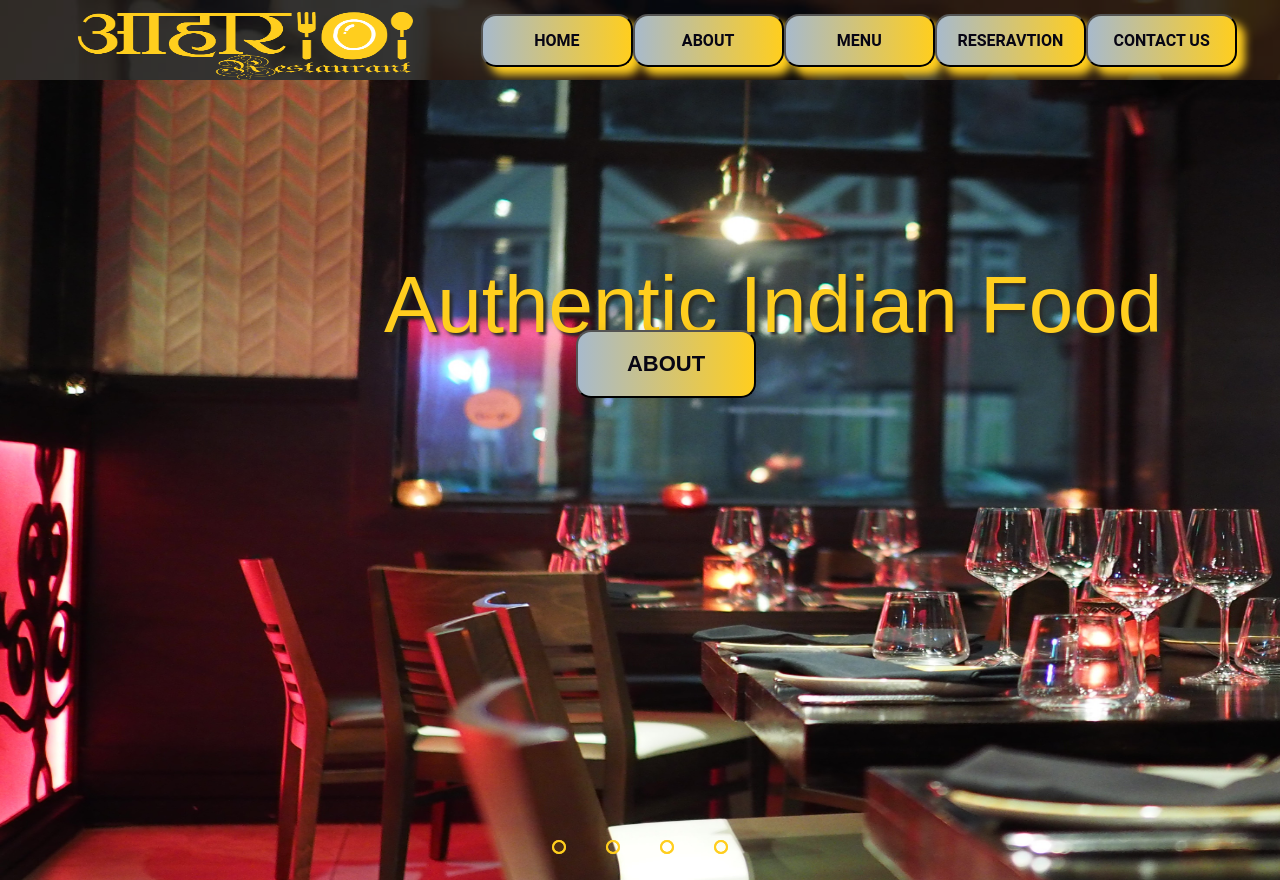
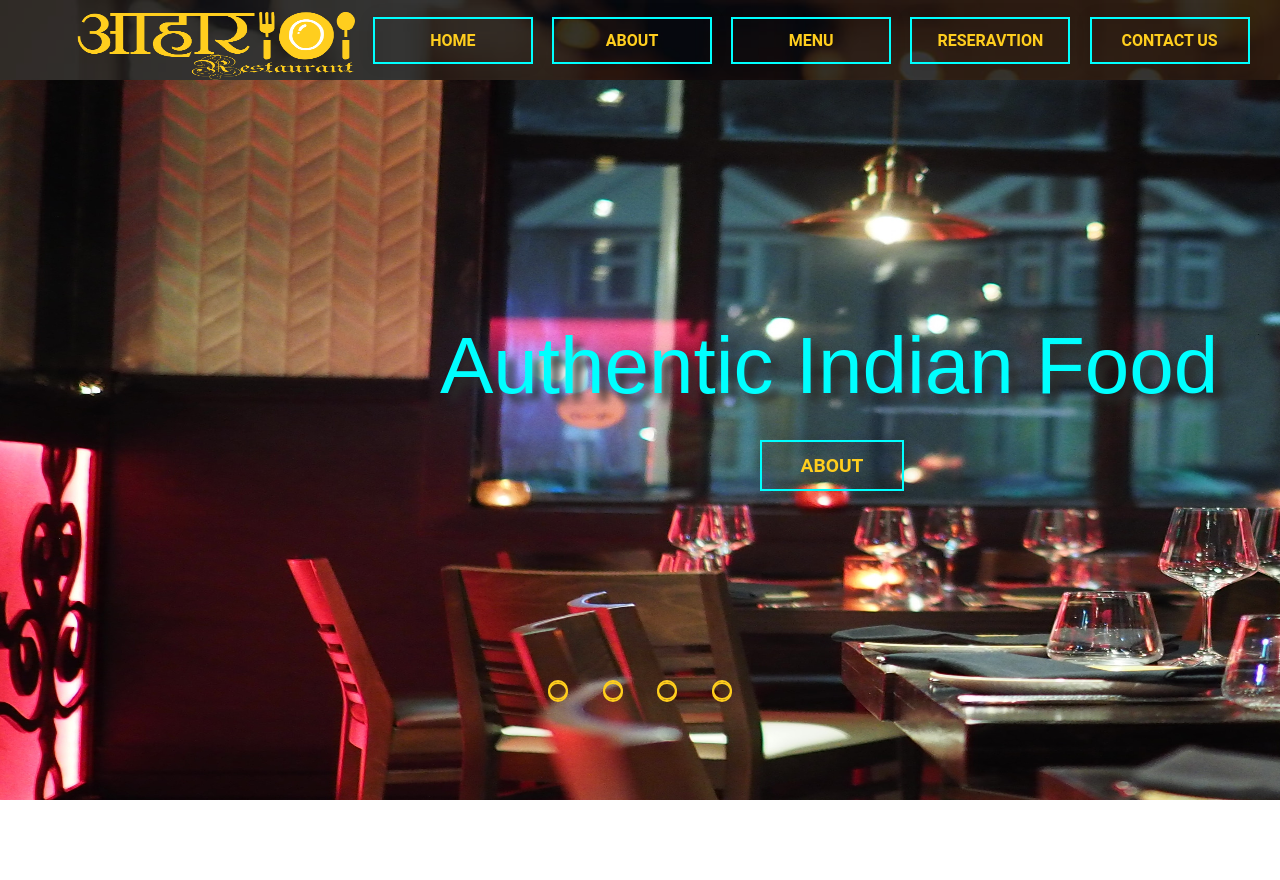
Before and after one commit to anuragsingh16/restaurant, a plain HTML site: page HTML/homepage.html in a window 1280 px wide. After the commit the page ends 800 px from the top, so only its background shows below. Drawn offline with Linux system fonts and the light colour scheme; a web font is replaced by a local one.

Commit message:
big changes

```diff
--- a/CSS/about.css
+++ b/CSS/about.css
@@ -23,11 +23,11 @@
 
     }
 .main ul{
-    padding:10px 30px;
+    padding:2vh 1vh;
 
     }
 .main li{
-    padding: auto;
+    padding: 1.2vh;
 }
 
 .ahar{
@@ -38,40 +38,46 @@
 
 }
 .main ul li a button{
-    width: 4cm;
+    width: 20vh;
 
     }
     .btn{
         align-self:center;
         font-family: "Roboto",sans-serif;
-        font-size: 16px;
+        font-size: 2vh;
         font-weight: bold;
-        background-image: linear-gradient(to right,#a8bacc ,#ffce1e);
-
-        width: 270px;
-        padding: 15px;
+        /* background-image: linear-gradient(to right,#a8bacc ,#ffce1e); */
+        background: none;
+        color:#ffce1e;
+        width: 8vh;
+        padding: 1.5vh;
         text-align: center;
         text-decoration: none;
         text-transform: uppercase;
-        color: rgb(7, 5, 19);
-        border-radius: 15px;
+        border-color: aqua;
+        border-style: solid;
+        /* border-bottom: 0.5vh; */
+        /* border-top: none;
+        border-top:none;
+        border-left:none;
+        border-right:none; */
         cursor: pointer;
-        box-shadow: 0 0 10px rgba(0, 0, 0, 0.1);
+        box-shadow: 0 0 2vh rgba(0, 0, 0, 0.1);
         -webkit-transition-duration: 0.03s ;
         transition-duration: 0.5s ;
         -webkit-transition-property: box-shadow,transform;
         transition-property: box-shadow,transform;
-        box-shadow:8px 8px 8px #ffce1e;
+        /* box-shadow:8px 8px 8px #ffce1e;  */
 
         }
         .btn:hover, .btn:focus, .btn:active{
-        box-shadow: 0 0 20px rgba(0, 0, 0, 0.5);
+        box-shadow: 0 0 2vh rgba(0, 0, 0, 0.5);
         -webkit-transform: scale(1.1);
         transform: scale(1.3);
         }
         .btun{
 
-        padding-top:4% ;
+        padding-top:3vh ;
         text-align: center;
 
         }
@@ -82,69 +88,76 @@
 
         }
         .box{
-            margin-top: 3.5%;
-            margin-left:23%;
+            margin-top: 6vh;
+            margin-left:50vh;
             width:110vh;
             height: 75vh;
             /* background-color: rgb(40, 252, 178); */
-            background-color: rgb(255, 206, 30,0.5);
+            background-color: rgba(69, 255, 252, 0.5);
             border-color: black;
             border-style: none;
-            box-shadow: 18px 18px 18px black;
-            border-radius: 50px;
+            box-shadow: 2vh 2vh 2vh black;
+            border-radius: 5vh;
 
         }
         .pic{
-            width: 450px;
-            height: 500px;
+            width: 40vh;
+            height: 57vh;
             background-color:#dcb423;
-            border: 2px;
+            border: 2vh;
             border-style: none;
             position: absolute;
-            margin-left: 60px;
-            margin-top: 145px;
-            box-shadow: 9px 9px 9px black;
-            border-radius: 50px;
+            margin-left: 6vh;
+            margin-top: 7.5vh;
+            box-shadow: 1vh 1vh 1vh black;
+            border-radius: 5vh;
 
         }
         .abo{
-            width: 450px;
-            height: 500px;
-            border: 2px;
+            width: 50vh;
+            height: 50vh;
+            border: 1vh;
             border-style:none;
-            background-color:#dcb423;
+            background-color:none;
             position: absolute;
-            margin-left: 550px;
-            margin-top: 145px;
-            margin-right: 3%;
-            box-shadow: 9px 9px 9px black;
-            border-radius: 50px;
+            margin-left: 50vh;
+            margin-top: 10vh;
+            /* margin-right: 3%; */
+            /* box-shadow: 1vh 1vh 1vh black; */
+            border-radius: 5vh;
             /* text-align: center; */
-            padding-left: 55px;
-            padding-top: 70px;
-            padding-right:55px;
-            font-size: 20px;
-            font-style: italic;
-            font-family: 'Lucida Sans', 'Lucida Sans Regular', 'Lucida Grande', 'Lucida Sans Unicode', Geneva, Verdana, sans-serif;
+            padding-left: 5vh;
+            padding-top: 7vh;
+            /* padding-right:0.1vh; */
+            font-size: 2.5vh;
+            /* font-style: italic; */
+            font-family: "Sofia",sans-serif;
         }
         .heading{
-            font-size: 30px;
+            font-size: 3vh;
             position: absolute;
-            width: 300px;
-            height: 100px;
-            background-color:#dcb423;
+            width: 30vh;
+            height: 10vh;
+            /* background-color:#dcb423; */
             text-align: center;
-            padding-top: 15px;
-            text-shadow: 3px 9px 9px rgb(0, 0, 0);
-            border-radius: 20px;
-            box-shadow: 9px 9px 9px black;
-            margin-left: 19%;
-            margin-top: 19px;
+            padding-top: 1vh;
+            text-shadow: 0.2vh 1vh 1vh rgb(0, 0, 0);
+            /* border-radius: 2vh; */
+            border: 1vh;
+            border-style:double;
+            border-top: none;
+            border-left:none ;
+            border-right: none;
+
+
+            /* box-shadow:  1vh 1vh 1vh black; */
+            margin-left: 62vh;
+            margin-top: 4vh;
         }
         img{
-            width: 450px;
-            height: 500px;
-            border-radius: 50px;
+            width: 40vh;
+            height: 57vh;
+            border-radius: 5vh;
         }
         /* .heading1{
             font-size: 35px;
--- a/CSS/contact.css
+++ b/CSS/contact.css
@@ -14,6 +14,7 @@
     align-items: center;
     justify-content:space-between;
     padding:0 1%;
+    /* box-shadow:10px 18px 100px black; */
 
     }
   .main ul{
@@ -22,47 +23,55 @@
 
     }
   .main ul{
-    padding:10px 30px;
+    padding:2vh 1vh;
 
     }
   .main li{
-    padding: auto;
+    padding: 1.2vh;
   }
+
   .ahar{
 
     padding-left:5%;
     width: 50vh;
     height: 12vh;
+
   }
   .main ul li a button{
-    width: 4cm;
+    width: 20vh;
 
     }
       .btn{
         align-self:center;
         font-family: "Roboto",sans-serif;
-        font-size: 16px;
+        font-size: 2vh;
         font-weight: bold;
-        background-image: linear-gradient(to right,#a8bacc ,#ffce1e);
-
-        width: 270px;
-        padding: 15px;
+        /* background-image: linear-gradient(to right,#a8bacc ,#ffce1e); */
+        background: none;
+        color:#ffce1e;
+        width: 8vh;
+        padding: 1.5vh;
         text-align: center;
         text-decoration: none;
         text-transform: uppercase;
-        color: rgb(7, 5, 19);
-        border-radius: 15px;
+        border-color: aqua;
+        border-style: solid;
+        /* border-bottom: 0.5vh; */
+        /* border-top: none;
+        border-top:none;
+        border-left:none;
+        border-right:none; */
         cursor: pointer;
-        box-shadow: 0 0 10px rgba(0, 0, 0, 0.1);
+        box-shadow: 0 0 2vh rgba(0, 0, 0, 0.1);
         -webkit-transition-duration: 0.03s ;
         transition-duration: 0.5s ;
         -webkit-transition-property: box-shadow,transform;
         transition-property: box-shadow,transform;
-        box-shadow:8px 8px 8px #ffce1e;
+        /* box-shadow:8px 8px 8px #ffce1e;  */
 
         }
         .btn:hover, .btn:focus, .btn:active{
-        box-shadow: 0 0 20px rgba(0, 0, 0, 0.5);
+        box-shadow: 0 0 2vh rgba(0, 0, 0, 0.5);
         -webkit-transform: scale(1.1);
         transform: scale(1.3);
         }
--- a/CSS/first.css
+++ b/CSS/first.css
@@ -13,33 +13,40 @@ body{
 .btn{
     align-self:center;
     font-family: "Roboto",sans-serif;
-font-size: 20px;
+    font-size: 4vh;
     font-weight: bold;
-background-image: linear-gradient(to right,#a8bacc ,#ffce1e);
-
-width: 200px;
-padding: 20px;
+    /* background-image: linear-gradient(to right,#a8bacc ,#ffce1e); */
+    background: none;
+    color:#ffce1e;
+    width: 27vh;
+    padding: 1.5vh;
     text-align: center;
     text-decoration: none;
     text-transform: uppercase;
-color: rgb(7, 5, 19);
-border-radius: 15px;
+    border-color: aqua;
+    border-style: solid;
+    /* border-bottom: 0.5vh; */
+    /* border-top: none;
+    border-top:none;
+    border-left:none;
+    border-right:none; */
     cursor: pointer;
-box-shadow: 0 0 10px rgba(0, 0, 0, 0.1);
+    box-shadow: 0 0 2vh rgba(0, 0, 0, 0.1);
     -webkit-transition-duration: 0.03s ;
     transition-duration: 0.5s ;
     -webkit-transition-property: box-shadow,transform;
     transition-property: box-shadow,transform;
+    /* box-shadow:8px 8px 8px #ffce1e;  */
 
     }
     .btn:hover, .btn:focus, .btn:active{
-box-shadow: 0 0 20px rgba(0, 0, 0, 0.5);
+    box-shadow: 0 0 2vh rgba(0, 0, 0, 0.5);
     -webkit-transform: scale(1.1);
     transform: scale(1.3);
     }
 .btun{
 
-padding-top:4% ;
+padding-top:4vh ;
 text-align: center;
 
 }
@@ -48,7 +55,7 @@ text-align: center;
 padding-left: 57vh;
 position:fixed;
 padding-top:9vh ;
-font-size: 8cm;
+
 color:rgb(255, 206, 30);
 width: 100vh;
 text-align: center;
@@ -56,7 +63,7 @@ text-align: center;
 }
 
 .txgood{
-font-size: 60px;
+font-size: 6vh;
 text-align: center;
 color:rgb(255, 206, 30);
 }
--- a/CSS/menu.css
+++ b/CSS/menu.css
@@ -14,6 +14,7 @@
     align-items: center;
     justify-content:space-between;
     padding:0 1%;
+    /* box-shadow:10px 18px 100px black; */
 
     }
   .main ul{
@@ -22,47 +23,55 @@
 
     }
   .main ul{
-    padding:10px 30px;
+    padding:2vh 1vh;
 
     }
   .main li{
-    padding: auto;
+    padding: 1.2vh;
   }
+
   .ahar{
 
     padding-left:5%;
     width: 50vh;
     height: 12vh;
+
   }
   .main ul li a button{
-    width: 4cm;
+    width: 20vh;
 
     }
       .btn{
         align-self:center;
         font-family: "Roboto",sans-serif;
-        font-size: 16px;
+        font-size: 2vh;
         font-weight: bold;
-        background-image: linear-gradient(to right,#a8bacc ,#ffce1e);
-
-        width: 270px;
-        padding: 15px;
+        /* background-image: linear-gradient(to right,#a8bacc ,#ffce1e); */
+        background: none;
+        color:#ffce1e;
+        width: 8vh;
+        padding: 1.5vh;
         text-align: center;
         text-decoration: none;
         text-transform: uppercase;
-        color: rgb(7, 5, 19);
-        border-radius: 15px;
+        border-color: aqua;
+        border-style: solid;
+        /* border-bottom: 0.5vh; */
+        /* border-top: none;
+        border-top:none;
+        border-left:none;
+        border-right:none; */
         cursor: pointer;
-        box-shadow: 0 0 10px rgba(0, 0, 0, 0.1);
+        box-shadow: 0 0 2vh rgba(0, 0, 0, 0.1);
         -webkit-transition-duration: 0.03s ;
         transition-duration: 0.5s ;
         -webkit-transition-property: box-shadow,transform;
         transition-property: box-shadow,transform;
-        box-shadow:8px 8px 8px #ffce1e;
+        /* box-shadow:8px 8px 8px #ffce1e;  */
 
         }
         .btn:hover, .btn:focus, .btn:active{
-        box-shadow: 0 0 20px rgba(0, 0, 0, 0.5);
+        box-shadow: 0 0 2vh rgba(0, 0, 0, 0.5);
         -webkit-transform: scale(1.1);
         transform: scale(1.3);
         }
--- a/CSS/reservation.css
+++ b/CSS/reservation.css
@@ -3,6 +3,7 @@
     padding: 0%;
     box-sizing: border-box;
 }
+
 
 .main{
     width: 100%;
@@ -14,6 +15,7 @@
     align-items: center;
     justify-content:space-between;
     padding:0 1%;
+    /* box-shadow:10px 18px 100px black; */
 
     }
   .main ul{
@@ -22,47 +24,55 @@
 
     }
   .main ul{
-    padding:10px 30px;
+    padding:2vh 1vh;
 
     }
   .main li{
-    padding: auto;
+    padding: 1.2vh;
   }
+
   .ahar{
 
     padding-left:5%;
     width: 50vh;
     height: 12vh;
+
   }
   .main ul li a button{
-    width: 4cm;
+    width: 20vh;
 
     }
       .btn{
         align-self:center;
         font-family: "Roboto",sans-serif;
-        font-size: 16px;
+        font-size: 2vh;
         font-weight: bold;
-        background-image: linear-gradient(to right,#a8bacc ,#ffce1e);
-
-        width: 270px;
-        padding: 15px;
+        /* background-image: linear-gradient(to right,#a8bacc ,#ffce1e); */
+        background: none;
+        color:#ffce1e;
+        width: 8vh;
+        padding: 1.5vh;
         text-align: center;
         text-decoration: none;
         text-transform: uppercase;
-        color: rgb(7, 5, 19);
-        border-radius: 15px;
+        border-color: aqua;
+        border-style:solid;
+        /* border-bottom: 0.5vh; */
+        /* border-top: none;
+        border-top:none;
+        border-left:none;
+        border-right:none; */
         cursor: pointer;
-        box-shadow: 0 0 10px rgba(0, 0, 0, 0.1);
+        box-shadow: 0 0 2vh rgba(0, 0, 0, 0.1);
         -webkit-transition-duration: 0.03s ;
         transition-duration: 0.5s ;
         -webkit-transition-property: box-shadow,transform;
         transition-property: box-shadow,transform;
-        box-shadow:8px 8px 8px #ffce1e;
+        /* box-shadow:8px 8px 8px #ffce1e;  */
 
         }
         .btn:hover, .btn:focus, .btn:active{
-        box-shadow: 0 0 20px rgba(0, 0, 0, 0.5);
+        box-shadow: 0 0 2vh rgba(0, 0, 0, 0.5);
         -webkit-transform: scale(1.1);
         transform: scale(1.3);
         }
@@ -200,29 +210,35 @@
         .btns{
           align-self:center;
           font-family: "Roboto",sans-serif;
-            font-size: 16px;
+          font-size: 2vh;
           font-weight: bold;
-            background-image: linear-gradient(to right,#a8bacc ,#ffce1e);
-
-            width: 270px;
-            padding: 15px;
-
-
+          /* background-image: linear-gradient(to right,#a8bacc ,#ffce1e); */
+          background: none;
+          /* color:#ffce1e; */
+          color: aqua;
+          width: 19vh;
+          padding: 1.5vh;
           text-align: center;
           text-decoration: none;
           text-transform: uppercase;
-            color: rgb(7, 5, 19);
-            border-radius: 15px;
+          border-color: aqua;
+          border-style: solid;
+          /* border-bottom: 0.5vh; */
+          /* border-top: none;
+          border-top:none;
+          border-left:none;
+          border-right:none; */
           cursor: pointer;
-            box-shadow: 0 0 10px rgba(0, 0, 0, 0.1);
+          box-shadow: 0 0 2vh rgba(0, 0, 0, 0.1);
           -webkit-transition-duration: 0.03s ;
           transition-duration: 0.5s ;
           -webkit-transition-property: box-shadow,transform;
           transition-property: box-shadow,transform;
+          /* box-shadow:8px 8px 8px #ffce1e;  */
 
           }
-            .btns:hover, .btns:focus, .btns:active{
-            box-shadow: 0 0 20px rgba(0, 0, 0, 0.5);
+          .btn:hover, .btn:focus, .btn:active{
+          box-shadow: 0 0 2vh rgba(0, 0, 0, 0.5);
           -webkit-transform: scale(1.1);
           transform: scale(1.3);
           }
--- a/CSS/second.css
+++ b/CSS/second.css
@@ -7,13 +7,14 @@
 .main{
   width: 100%;
   height: 10vh;
-    /* background: url(../Images/hero.jpg);
-    background-color:#ffce1e;   */
+  /* background: url(../Images/hero.jpg); */
+  /* background-color: #ffce1e;   */
   background-color: rgba(0, 0, 0,0.5);
   display: flex;
   align-items: center;
   justify-content:space-between;
   padding:0 1%;
+  /* box-shadow:10px 18px 100px black; */
 
   }
 .main ul{
@@ -22,12 +23,13 @@
 
   }
 .main ul{
-    padding:10px 30px;
+  padding:2vh 1vh;
 
   }
 .main li{
-    padding: auto;
+  padding: 1.2vh;
 }
+
 .ahar{
 
   padding-left:5%;
@@ -36,34 +38,40 @@
 
 }
 .main ul li a button{
-    width: 4cm;
+  width: 20vh;
 
   }
     .btn{
       align-self:center;
       font-family: "Roboto",sans-serif;
-        font-size: 16px;
+      font-size: 2vh;
       font-weight: bold;
-        background-image: linear-gradient(to right,#a8bacc ,#ffce1e);
-
-        width: 270px;
-        padding: 15px;
+      /* background-image: linear-gradient(to right,#a8bacc ,#ffce1e); */
+      background: none;
+      color:#ffce1e;
+      width: 8vh;
+      padding: 1.5vh;
       text-align: center;
       text-decoration: none;
       text-transform: uppercase;
-        color: rgb(7, 5, 19);
-        border-radius: 15px;
+      border-color: aqua;
+      border-style: solid;
+      /* border-bottom: 0.5vh; */
+      /* border-top: none;
+      border-top:none;
+      border-left:none;
+      border-right:none; */
       cursor: pointer;
-        box-shadow: 0 0 10px rgba(0, 0, 0, 0.1);
+      box-shadow: 0 0 2vh rgba(0, 0, 0, 0.1);
       -webkit-transition-duration: 0.03s ;
       transition-duration: 0.5s ;
       -webkit-transition-property: box-shadow,transform;
       transition-property: box-shadow,transform;
-        box-shadow:8px 8px 8px #ffce1e;
+      /* box-shadow:8px 8px 8px #ffce1e;  */
 
       }
       .btn:hover, .btn:focus, .btn:active{
-        box-shadow: 0 0 20px rgba(0, 0, 0, 0.5);
+      box-shadow: 0 0 2vh rgba(0, 0, 0, 0.5);
       -webkit-transform: scale(1.1);
       transform: scale(1.3);
       }
@@ -76,7 +84,7 @@
         body{
             margin: 0;
             padding: 0;
-            height: 100vh;
+            /* height: 100vh; */
 
             justify-content: center;
             align-items: center;
@@ -90,52 +98,54 @@
 
           .slider{
             width: 100%;
-            height: 800px;
-            /* border-radius: 10px; */
+            height: 90vh;
             overflow: hidden;
             margin-left: 0%;
           }
 
           .slides{
-            width: 500%;
-            height: 500px;
+            width: 100%;
+            height: 57.2vh;
             display: flex;
           }
 
           .slides input{
             display: none;
+
           }
 
           .slide{
-            width: 20%;
+            width: 300vh;
             transition: 2s;
           }
 
           .slide img{
-            width: 2000px;
-            height: 800px;
+            width:300vh;
+            height: 100vh;
           }
+
 
           /*css for manual slide navigation*/
 
           .navigation-manual{
             position: absolute;
             width: 100%;
-            margin-top: 260px;
+            margin-top: 18vh;
             display: flex;
             justify-content: center;
           }
 
           .manual-btn{
-            border: 2px solid #ffce1e;
-            padding: 5px;
-            border-radius: 10px;
+            border: 0.3vh solid #ffce1e;
+            padding: 1vh;
+            border-radius: 5vh;
+
             cursor: pointer;
             transition: 1s;
           }
 
           .manual-btn:not(:last-child){
-            margin-right: 40px;
+            margin-right: 4.3vh;
           }
 
           .manual-btn:hover{
@@ -147,36 +157,36 @@
           }
 
           #radio2:checked ~ .first{
-            margin-left: -20%;
+            margin-left: -300vh;
           }
 
           #radio3:checked ~ .first{
-            margin-left: -40%;
+            margin-left: -650vh;
           }
 
           #radio4:checked ~ .first{
-            margin-left: -60%;
+            margin-left: -950vh;
           }
 
-          /*css for automatic navigation*/
+          /* css for automatic navigation */
 
             .navigation-auto{
             position: absolute;
             display: flex;
             width: 100%;
             justify-content: center;
-            margin-top: 760px;
+            margin-top: 75vh;
           }
 
           .navigation-auto div{
-            border: 2px solid #ffce1e;
-            padding: 5px;
-            border-radius: 10px;
+            border: 0.3vh solid #ffce1e;
+            padding: 1vh;
+            border-radius: 5vh;
             transition: 1s;
           }
 
           .navigation-auto div:not(:last-child){
-            margin-right: 40px;
+            margin-right:4.3vh;
           }
 
           #radio1:checked ~ .navigation-auto .auto-btn1{
@@ -196,52 +206,60 @@
           }
 
           .textonslider{
-            padding-top: 14%;
-            padding-left:30%;
-            color: #ffce1e;
+            padding-top: 30vh;
+            padding-left:55vh;
+            /* color: #ffce1e; */
+            color: aqua;
             position: absolute;
-            font-size: 80px;
+            font-size: 10vh;
             font-family:'Sofia',sans-serif;
             text-align: center;
             font-family: "Sofia", sans-serif;
-            text-shadow: 3px 3px 3px #2b2c29;
+            text-shadow: 1vh 1vh 1vh #2b2c29;
 
 
           }
           .btn1{
             align-self:center;
-            /* font-family: "Roboto",sans-serif; */
-            font-family:'Trirong',sans-serif;
-            font-size: 22px;
+            font-family: "Roboto",sans-serif;
+            font-size: 2.4vh;
             font-weight: bold;
-            background-image: linear-gradient(to right,#a8bacc ,#ffce1e);
-            position: absolute;
-
-            width: 180px;
-            padding: 30px;
-            padding-bottom: 19px;
-            padding-top: 19px;
+            /* background-image: linear-gradient(to right,#a8bacc ,#ffce1e); */
+            background: none;
+            color:#ffce1e;
+            width: 18vh;
+            padding: 1.5vh;
             text-align: center;
             text-decoration: none;
             text-transform: uppercase;
-            color: rgb(7, 5, 19);
-            border-radius: 15px;
+            border-color: aqua;
+            border-style:solid;
+            /* border-bottom: 0.5vh; */
+            /* border-top: none;
+            border-top:none;
+            border-left:none;
+            border-right:none; */
             cursor: pointer;
-            box-shadow: 0 0 10px rgba(0, 0, 0, 0.1);
+            box-shadow: 0 0 2vh rgba(0, 0, 0, 0.1);
             -webkit-transition-duration: 0.03s ;
             transition-duration: 0.5s ;
             -webkit-transition-property: box-shadow,transform;
             transition-property: box-shadow,transform;
+            /* box-shadow:8px 8px 8px #ffce1e;  */
 
             }
             .btn1:hover, .btn1:focus, .btn1:active{
-            box-shadow: 0 0 20px rgba(0, 0, 0, 0.5);
+            box-shadow: 0 0 2vh rgba(0, 0, 0, 0.5);
             -webkit-transform: scale(1.1);
             transform: scale(1.3);
             }
             .btun1{
               position: absolute;
-              padding-top:19.5% ;
+              padding-top:45vh ;
 
-              padding-left:45%;
+              padding-left:95vh;
               }
+          .img1{
+            width: 900vh;
+            height: 10vh;
+          }
--- a/HTML/homepage.html
+++ b/HTML/homepage.html
@@ -39,16 +39,16 @@
               <button class="btn1">About</button></a>
           </div>
           <div class="slide first">
-            <img src="../Images/1.jpg" alt="">
+            <img class="img1" src="../Images/1.jpg" alt="">
           </div>
           <div class="slide">
-            <img src="../Images/2.jpg" alt="">
+            <img class="img1"  src="../Images/2.jpg" alt="">
           </div>
           <div class="slide">
-            <img src="../Images/4-1-1.jpg" alt="">
+            <img class="img1" src="../Images/4-1-1.jpg" alt="">
           </div>
           <div class="slide">
-            <img src="../Images/d.avif" alt="">
+            <img class="img1" src="../Images/d.avif" alt="">
           </div>
           <!--slide images end-->
           <!--automatic navigation start-->
```
Also changed, not shown: HTML/about.html (+3 -1 lines), Images/about.avif (added). Lines whose indentation alone changed are shown as unchanged.
